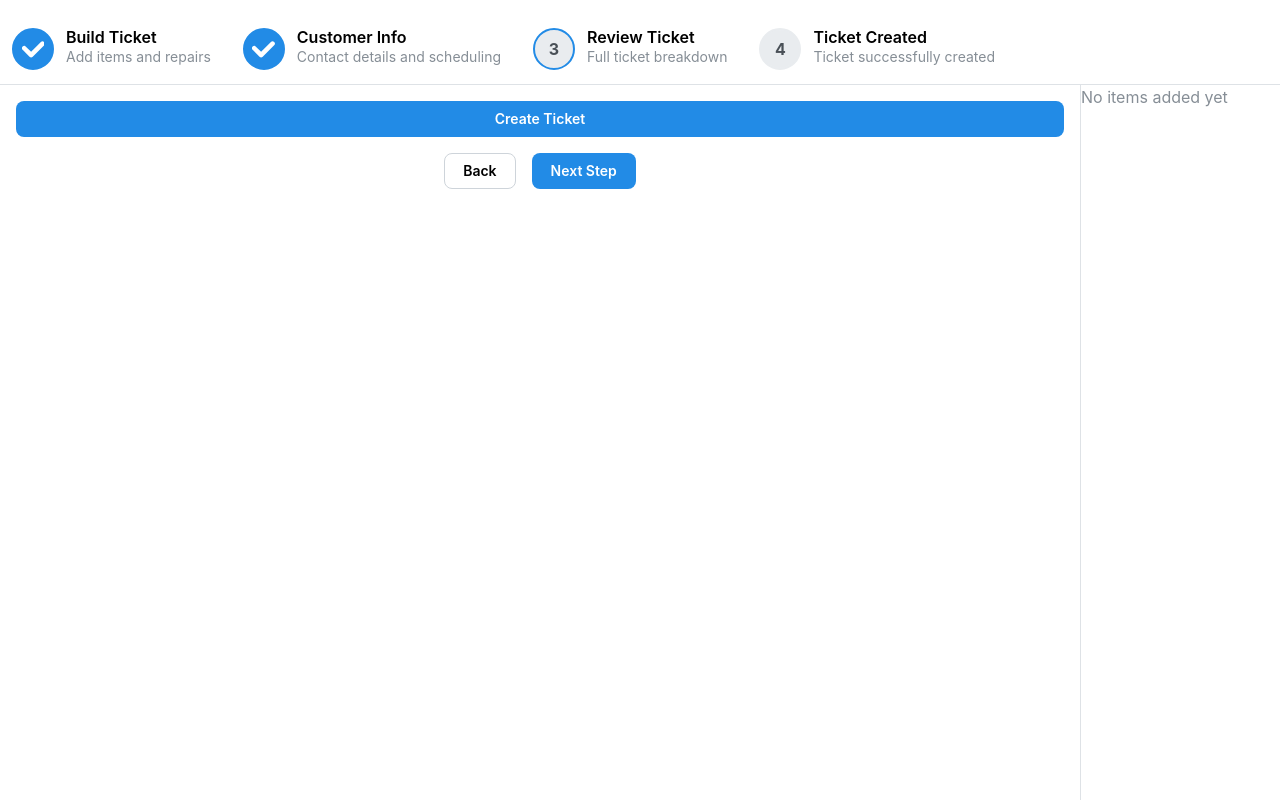
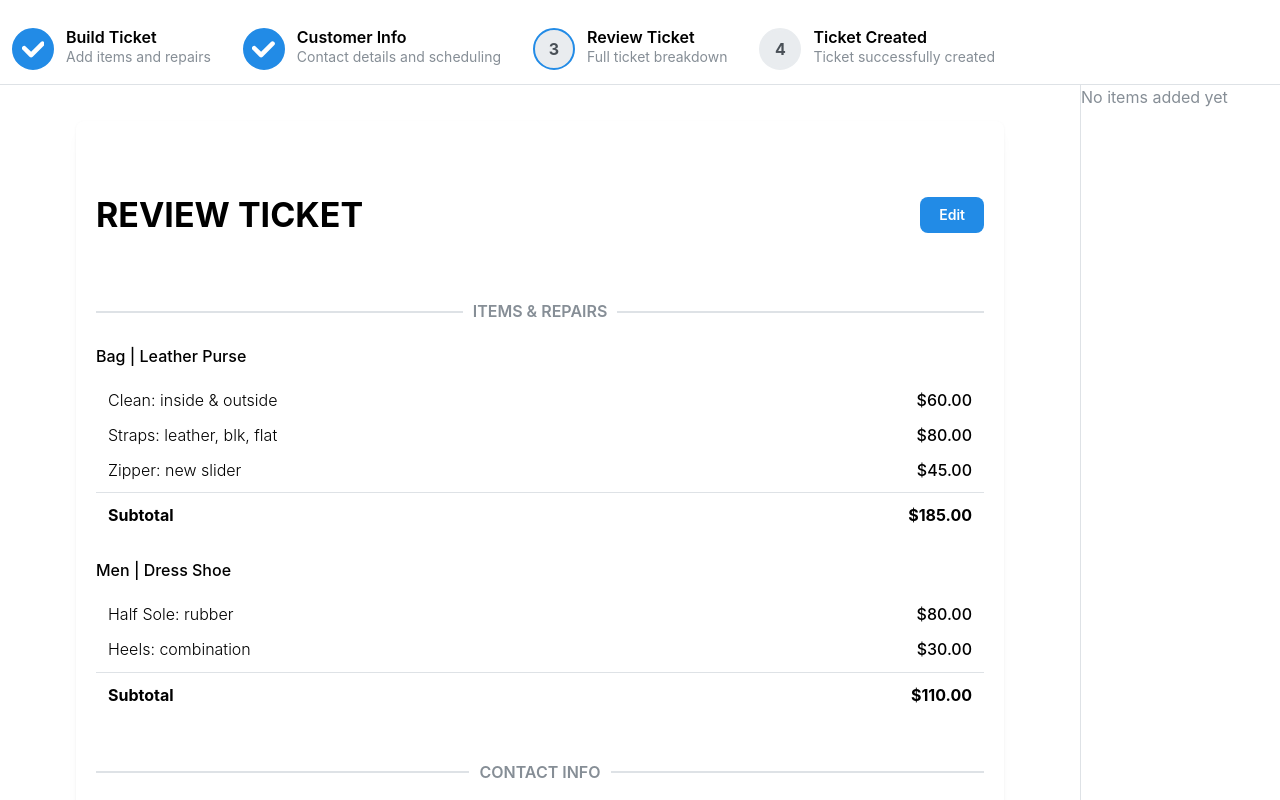
Before and after one commit to gosupark27/LSR_CRM_MVP, a React (Vite) app: page / in a window 1280 px wide. Both pictures are taken after a click on the button "Back". Shown: the top 800 px of the page. Built offline with nearby package versions, Linux system fonts and the light colour scheme.

Commit message:
The UI of Ticket Summary has been fully sketeched out, v1.0

```diff
--- a/src/ReviewTicketStep.tsx
+++ b/src/ReviewTicketStep.tsx
@@ -1,16 +1,179 @@
-import { Button } from "@mantine/core";
+import {
+  Button,
+  Container,
+  Paper,
+  Box,
+  Title,
+  Group,
+  Center,
+  Card,
+  Text,
+  Flex,
+  Stack,
+  Divider,
+  Checkbox,
+} from "@mantine/core";
 import { NewTicketInfo } from "./types";
 
 interface ReviewTicketStepProps {
-    ticketDraft : NewTicketInfo | null;
-    handleCreateTicket: (ticketDraft : NewTicketInfo | null) => void;
-};
+  ticketDraft: NewTicketInfo | null;
+  handleCreateTicket: (ticketDraft: NewTicketInfo | null) => void;
+}
 
-export default function ReviewTicketStep({ ticketDraft, handleCreateTicket } : ReviewTicketStepProps) {
-    return(
-        <>
-
-            <Button onClick={() => handleCreateTicket(ticketDraft)}>Create Ticket</Button>
-        </>
-    )
+export default function ReviewTicketStep({
+  ticketDraft,
+  handleCreateTicket,
+}: ReviewTicketStepProps) {
+  return (
+    <Box>
+      <Container>
+        <Paper p="lg" shadow="sm" my="lg">
+          <Group wrap="nowrap" gap="md" justify="space-between" my="xl" py="lg">
+            <Title>REVIEW TICKET</Title>
+            <Button>Edit</Button>
+          </Group>
+          <Stack gap="xs" my="xl" pt="xs" w="100%">
+            <Divider size="sm" label={<Text fw={600}>ITEMS & REPAIRS</Text>} />
+            <Stack gap={0}>
+              <Title order={5} fw={500} my="xs">
+                {/*{`${ticketDraft?.ticket_info.items[0].category} ${ticketDraft?.ticket_info.items[0].item_type}`}*/}
+                Bag | Leather Purse
+              </Title>
+              <Group
+                px="sm"
+                justify="space between"
+                grow
+                style={{ width: "100%" }}
+                my="xs"
+              >
+                <Text fw={300}>Clean: inside & outside</Text>
+                <Text ta="right" fw={500}>
+                  $60.00
+                </Text>
+              </Group>
+              <Group w="100%" px="sm" justify="space between" grow mb="xs">
+                <Text fw={300}>Straps: leather, blk, flat</Text>
+                <Text ta="right" fw={500}>
+                  $80.00
+                </Text>
+              </Group>
+              <Group px="sm" justify="space between" grow mb="xs">
+                <Text fw={300}>Zipper: new slider</Text>
+                <Text ta="right" fw={500}>
+                  $45.00
+                </Text>
+              </Group>
+              <Divider mb="xs" />
+              <Group px="sm" justify="space between" grow mb="xs">
+                <Text fw={650}>Subtotal</Text>
+                <Text ta="right" fw={650}>
+                  $185.00
+                </Text>
+              </Group>
+            </Stack>
+            <Stack gap={0}>
+              <Title order={5} fw={500} my="xs">
+                {/*{`${ticketDraft?.ticket_info.items[0].category} ${ticketDraft?.ticket_info.items[0].item_type}`}*/}
+                Men | Dress Shoe
+              </Title>
+              <Group
+                px="sm"
+                justify="space between"
+                grow
+                style={{ width: "100%" }}
+                my="xs"
+              >
+                <Text fw={300}>Half Sole: rubber</Text>
+                <Text ta="right" fw={500}>
+                  $80.00
+                </Text>
+              </Group>
+              <Group w="100%" px="sm" justify="space between" grow mb="xs">
+                <Text fw={300}>Heels: combination</Text>
+                <Text ta="right" fw={500}>
+                  $30.00
+                </Text>
+              </Group>
+              <Divider mb="xs" />
+              <Group px="sm" justify="space between" grow mb="xs">
+                <Text fw={650}>Subtotal</Text>
+                <Text ta="right" fw={650}>
+                  $110.00
+                </Text>
+              </Group>
+            </Stack>
+          </Stack>
+          <Stack gap="xs" my="xl" pt="xs">
+            <Divider size="sm" label={<Text fw={600}>CONTACT INFO</Text>} />
+            <Text c="dimmed" fw={300}>
+              Josh Park
+            </Text>
+            <Group justify="flex-start" wrap="nowrap">
+              <Text c="dimmed" fw={300}>
+                5203969284,
+              </Text>
+              <Text c="dimmed" fw={300}>
+                gosupark27@gmail.com
+              </Text>
+            </Group>
+            <Group justify="space-between" my="xs">
+              <Text fw={500}>Text me ticket updates</Text>
+              <Button size="sm">Text Me</Button>
+            </Group>
+            <Group justify="space-between">
+              <Text fw={500}>Email me ticket updates</Text>
+              <Button size="sm">Email Me</Button>
+            </Group>
+          </Stack>
+          <Stack my="xl" pt="xs">
+            <Divider
+              size="small"
+              label={<Text fw={600}>PICKUP DETAILS</Text>}
+            />
+            <Stack gap="xs">
+              <Text fw={500}>Dropoff Date</Text>
+              <Text c="dimmed">06/24/26</Text>
+            </Stack>
+            <Stack gap="xs">
+              <Text fw={500}>Pickup Date</Text>
+              <Text c="dimmed">07/09/26</Text>
+            </Stack>
+            <Checkbox
+              label={<Text fw={500}>Expedited service</Text>}
+              defaultChecked
+              labelPosition="left"
+              styles={{
+                body: { alignItems: "flex-end" },
+              }}
+            />
+          </Stack>
+          <Stack my="xl" pt="xs">
+            <Divider
+              size="small"
+              label={<Text fw={600}>PAYMENT SUMMARY</Text>}
+            />
+            <Group justify="space-between">
+              <Text>Subtotal</Text>
+              <Text ta="right">$295.00</Text>
+            </Group>
+            <Group justify="space-between">
+              <Text>Rush Fee</Text>
+              <Text ta="right">$75.00</Text>
+            </Group>
+            <Group justify="space-between">
+              <Text fw={800}>Total</Text>
+              <Text ta="right" fw={800}>
+                $370.00
+              </Text>
+            </Group>
+          </Stack>
+        </Paper>
+        <Center>
+          <Button size="lg" onClick={() => handleCreateTicket(ticketDraft)}>
+            Create Ticket
+          </Button>
+        </Center>
+      </Container>
+    </Box>
+  );
 }
```
